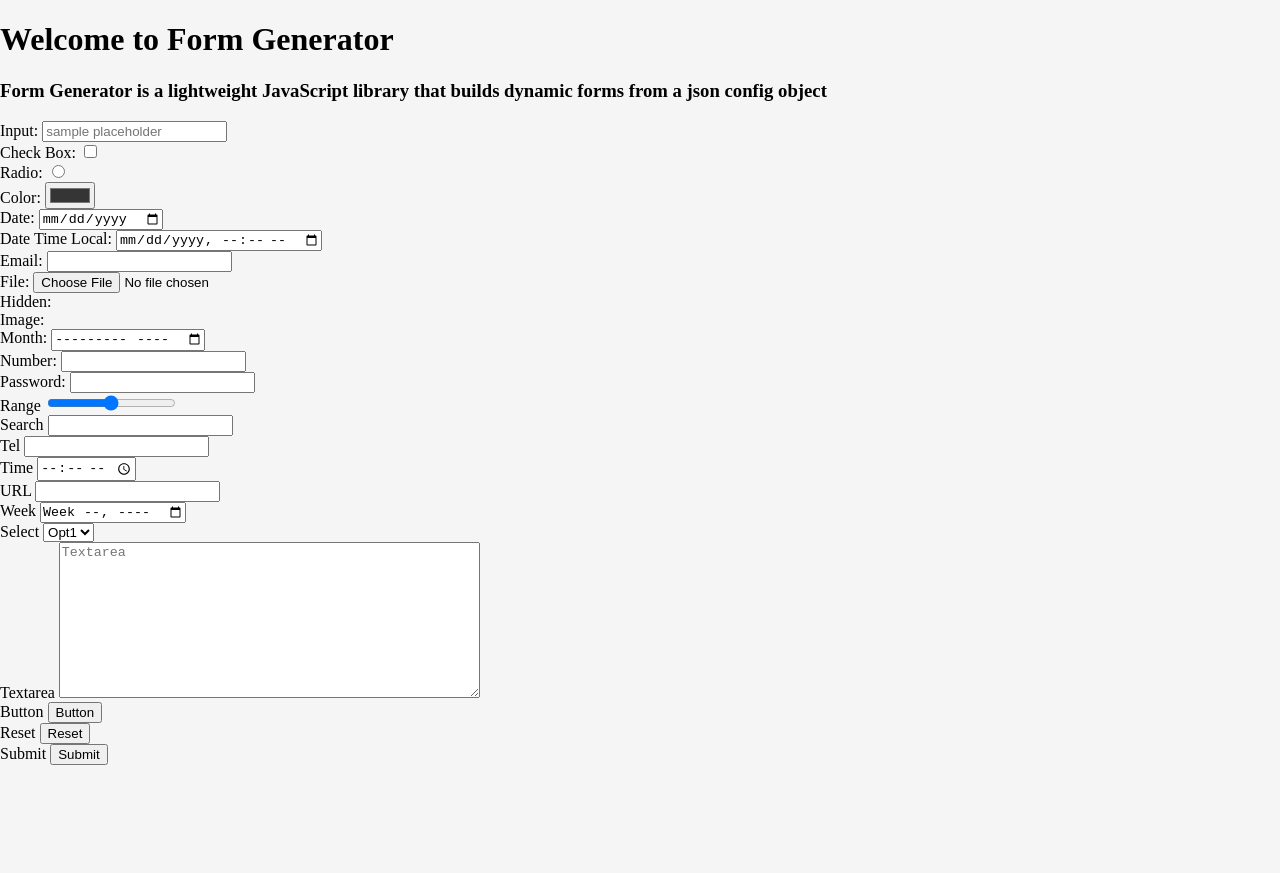
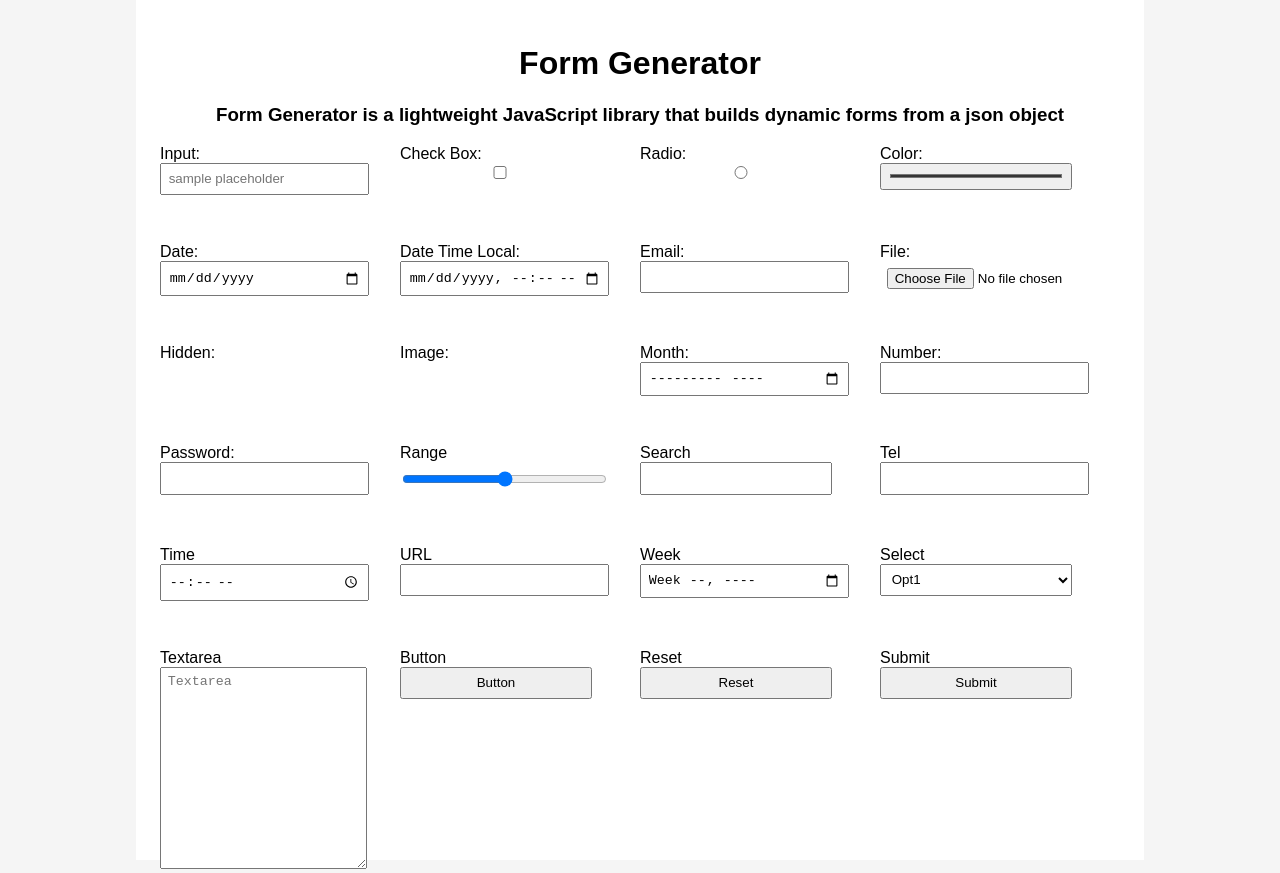
Before and after one commit to danielortiz1982/Form-Generator, a website: page Demo/index.html in a window 1280 px wide. Before the commit the page ends 800 px from the top, so only its background shows below. Drawn offline with Linux system fonts and the light colour scheme.

Commit message:
update to styles

```diff
--- a/Demo/index.html
+++ b/Demo/index.html
@@ -9,8 +9,8 @@
 </head>
 <body>
     <div class="wrapper">
-        <h1>Welcome to Form Generator</h1>
-        <h3>Form Generator is a lightweight JavaScript library that builds dynamic forms from a json config object</h3>
+        <h1>Form Generator</h1>
+        <h3>Form Generator is a lightweight JavaScript library that builds dynamic forms from a json object</h3>
         <div class="form-container">
             <div id="FG-form"></div>
         </div>
--- a/Demo/styles/sass/main.sass
+++ b/Demo/styles/sass/main.sass
@@ -1,4 +1,36 @@
 body
     margin: 0
     padding: 0
+    font-family: Arial, Helvetica, sans-serif
     background: whitesmoke
+
+    label
+        display: block
+
+    input
+        width: 100%
+        padding: .5em
+
+    textarea
+        width: 100%
+        height: 100%
+        padding: .5em
+
+    select
+        width: 100%
+        padding: .5em
+
+.wrapper
+    width: 75%
+    margin: 0 auto
+    padding: 1.5em
+    background-color: #fff
+
+h1,h2,h3,h4,h5
+    text-align: center
+
+#FG-form
+    form
+        display: grid
+        grid-template-columns: 20% 20% 20% 20%
+        gap: 3em
```
Also changed, not shown: Demo/styles/dist/main.css, 1 other file.
